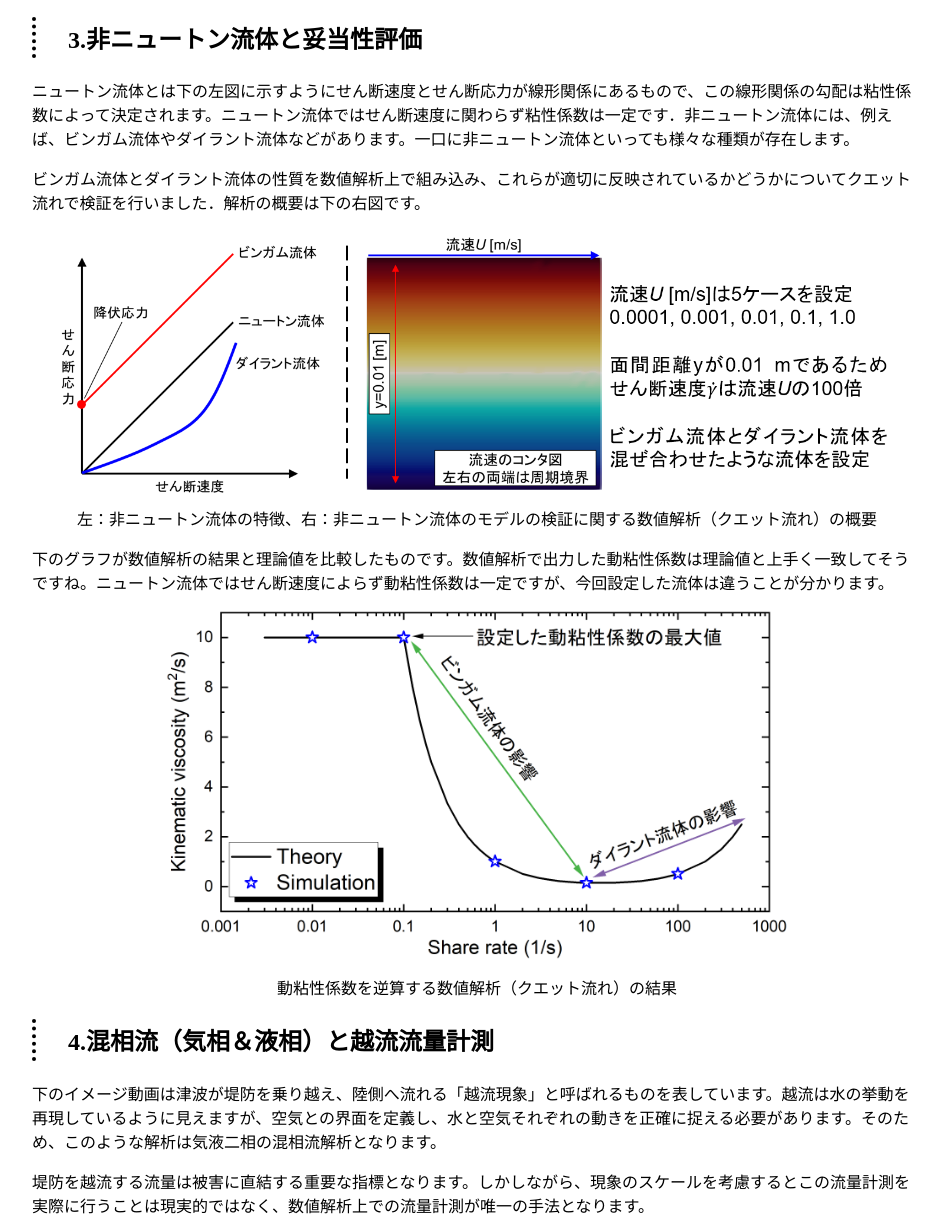
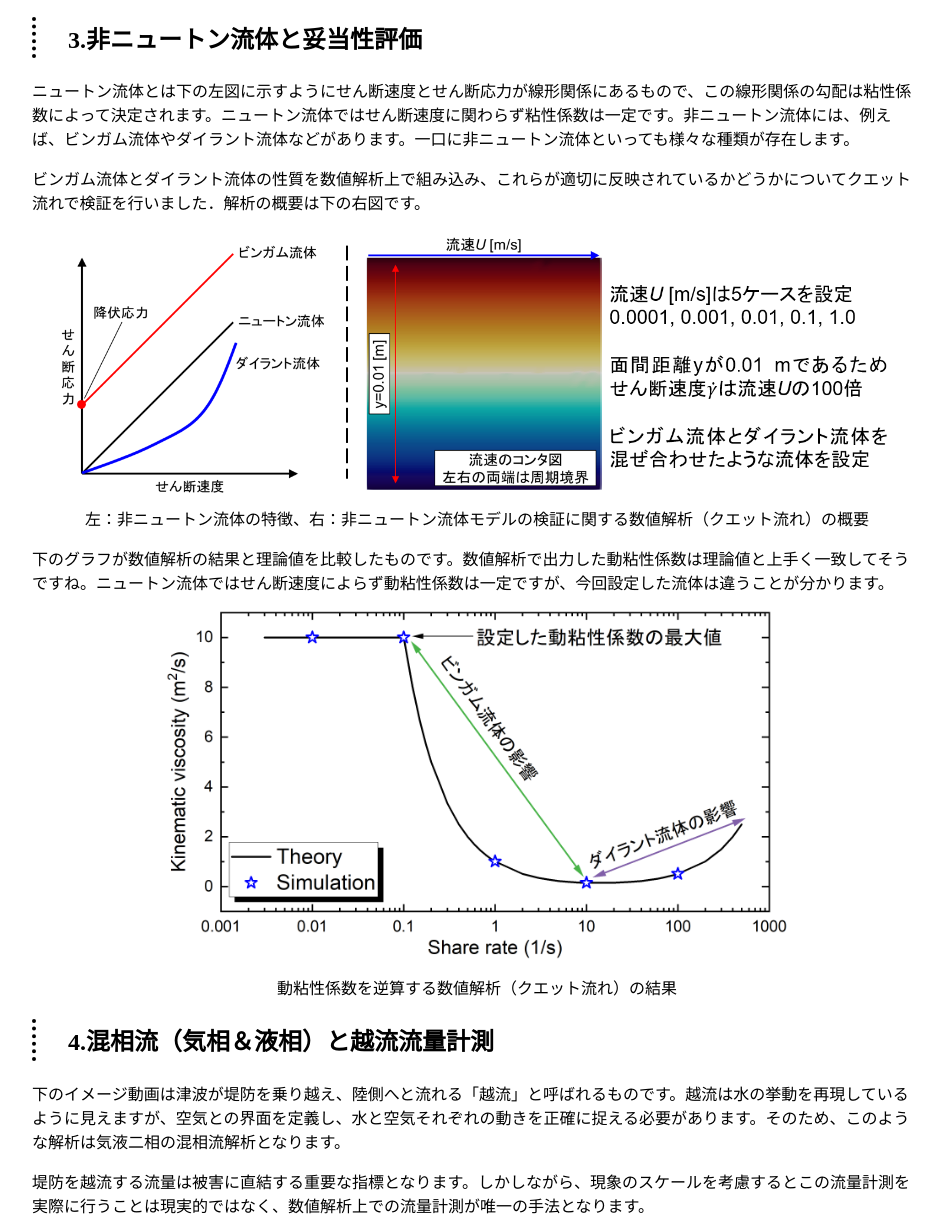
Before and after one commit to gawantosu/SimulationSample, a plain HTML site: page index.html in a window 1280 px wide. Shown: the part 1437-2667 px from the top of the page, without its empty margins (163-1105 px from the left). Drawn offline with Linux system fonts and the light colour scheme.

Commit message:
Update index.html

```diff
--- a/index.html
+++ b/index.html
@@ -41,11 +41,11 @@
   </div>
 
   <h2>3.非ニュートン流体と妥当性評価</h2>
-  <p>ニュートン流体とは下の左図に示すようにせん断速度とせん断応力が線形関係にあるもので、この線形関係の勾配は粘性係数によって決定されます。ニュートン流体ではせん断速度に関わらず粘性係数は一定です．非ニュートン流体には、例えば、ビンガム流体やダイラント流体などがあります。一口に非ニュートン流体といっても様々な種類が存在します。</p>
+  <p>ニュートン流体とは下の左図に示すようにせん断速度とせん断応力が線形関係にあるもので、この線形関係の勾配は粘性係数によって決定されます。ニュートン流体ではせん断速度に関わらず粘性係数は一定です。非ニュートン流体には、例えば、ビンガム流体やダイラント流体などがあります。一口に非ニュートン流体といっても様々な種類が存在します。</p>
   <p>ビンガム流体とダイラント流体の性質を数値解析上で組み込み、これらが適切に反映されているかどうかについてクエット流れで検証を行いました．解析の概要は下の右図です。</p>
   <div class="figure">
     <img src="fig/nonNewtonianFluid.png" alt="nonNewtonian" width="95%" height="95%">
-    <figcaption>左：非ニュートン流体の特徴、右：非ニュートン流体のモデルの検証に関する数値解析（クエット流れ）の概要</figcaption>
+    <figcaption>左：非ニュートン流体の特徴、右：非ニュートン流体モデルの検証に関する数値解析（クエット流れ）の概要</figcaption>
   </div>
   <p>下のグラフが数値解析の結果と理論値を比較したものです。数値解析で出力した動粘性係数は理論値と上手く一致してそうですね。ニュートン流体ではせん断速度によらず動粘性係数は一定ですが、今回設定した流体は違うことが分かります。</p>
   <div class="figure">
@@ -54,7 +54,7 @@
   </div>
 
   <h2>4.混相流（気相＆液相）と越流流量計測</h2>
-  <p>下のイメージ動画は津波が堤防を乗り越え、陸側へ流れる「越流現象」と呼ばれるものを表しています。越流は水の挙動を再現しているように見えますが、空気との界面を定義し、水と空気それぞれの動きを正確に捉える必要があります。そのため、このような解析は気液二相の混相流解析となります。</p>
+  <p>下のイメージ動画は津波が堤防を乗り越え、陸側へと流れる「越流」と呼ばれるものです。越流は水の挙動を再現しているように見えますが、空気との界面を定義し、水と空気それぞれの動きを正確に捉える必要があります。そのため、このような解析は気液二相の混相流解析となります。</p>
   <p>堤防を越流する流量は被害に直結する重要な指標となります。しかしながら、現象のスケールを考慮するとこの流量計測を実際に行うことは現実的ではなく、数値解析上での流量計測が唯一の手法となります。</p>
   <div class="figure">
     <video width="70%" height="70%" src="fig/tsunamiOverflow.mp4" controls muted autoplay playsinline loop></video>
```
